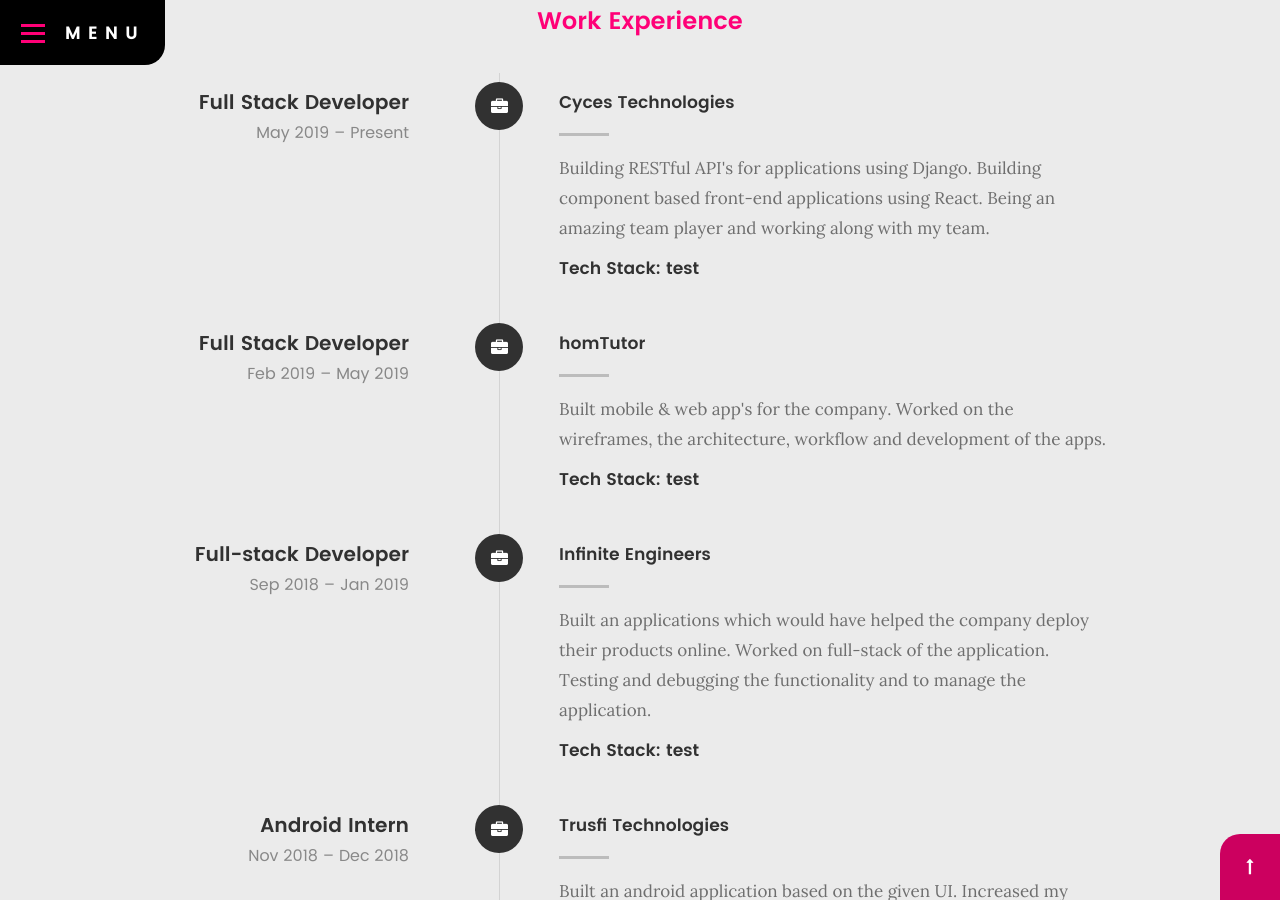
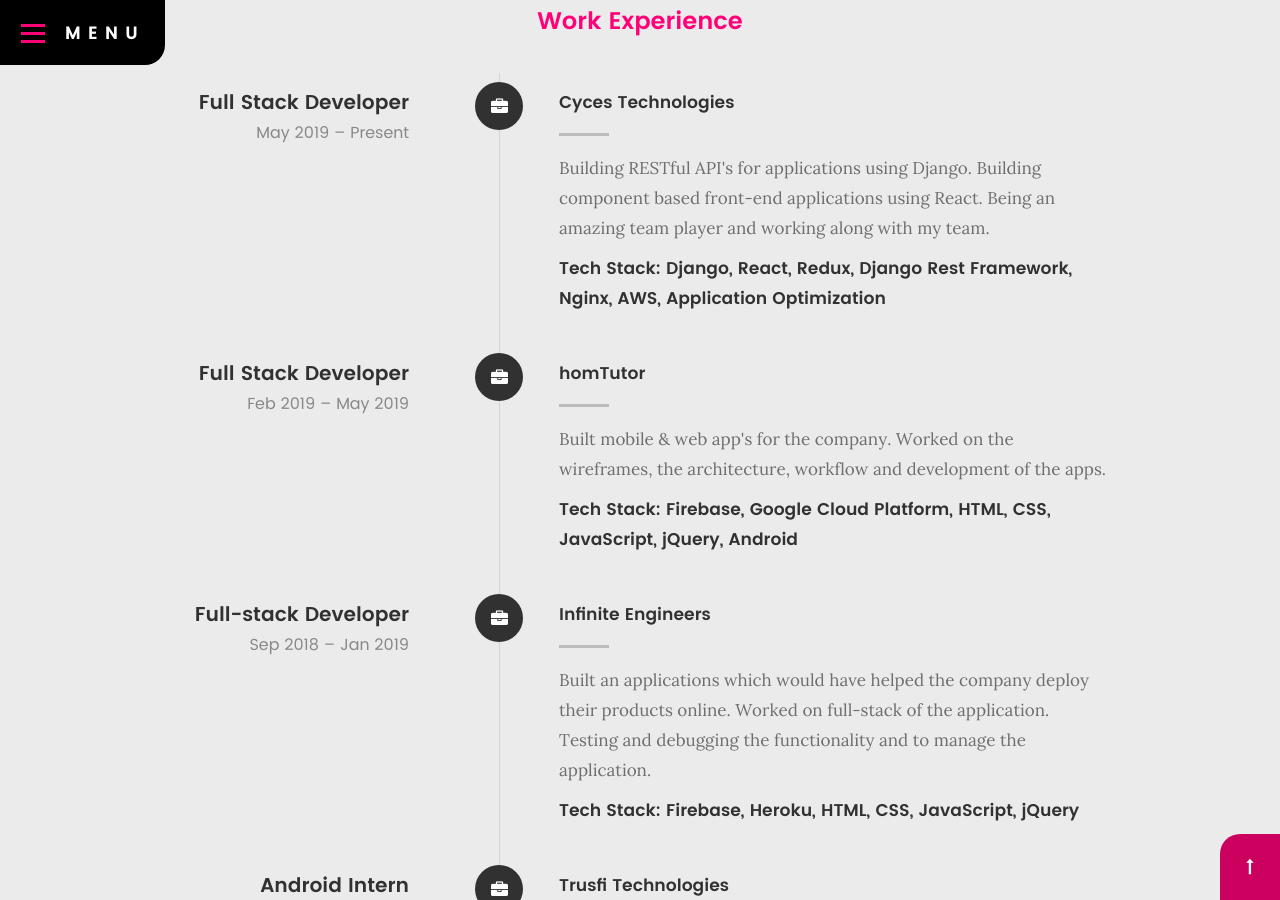
Before and after one commit to ajaidanial/ajaidanial.github.io, a Jekyll site: the page built from index.html, in a window 1280 px wide and 900 px high, scrolled down 2726 px. Built offline with Jekyll 4.4.1, drawn with Linux system fonts in a browser that asks for light colours; some web fonts are replaced; comment, search, counter and statistics services are not loaded; some of the changed text lies outside the part shown.

Commit message:
tech stack | 2

```diff
--- a/_data/experience.yml
+++ b/_data/experience.yml
@@ -2,28 +2,28 @@
   role: Full Stack Developer
   date: May 2019 – Present
   content: Building RESTful API's for applications using Django. Building component based front-end applications using React. Being an amazing team player and working along with my team.
-  tech_stack: test
+  tech_stack: Django, React, Redux, Django Rest Framework, Nginx, AWS, Application Optimization
 
 - name: homTutor
   role: Full Stack Developer
   date: Feb 2019 – May 2019
   content: Built mobile & web app's for the company. Worked on the wireframes, the architecture, workflow and development of the apps.
-  tech_stack: test
+  tech_stack: Firebase, Google Cloud Platform, HTML, CSS, JavaScript, jQuery, Android
 
 - name: Infinite Engineers
   role: Full-stack Developer
   date: Sep 2018 – Jan 2019
   content: Built an applications which would have helped the company deploy their products online. Worked on full-stack of the application. Testing and debugging the functionality and to manage the application.
-  tech_stack: test
+  tech_stack: Firebase, Heroku, HTML, CSS, JavaScript, jQuery
 
 - name: Trusfi Technologies
   role: Android Intern
   date: Nov 2018 – Dec 2018
   content: Built an android application based on the given UI. Increased my overall understanding and experience on mobile application development using android.
-  tech_stack: test
+  tech_stack: Android
 
 - name: Dotless Technologies
   role: Web Developer
   date: Jun 2018 – Sep 2018
   content: Developed websites for clients based on their preference and needs. Understanding a clients mindset and working accordingly.
-  tech_stack: test
+  tech_stack: jQuery, HTML, CSS, JavaScript, php
```
